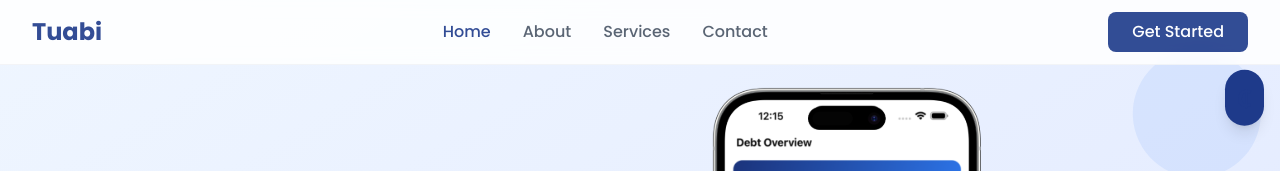
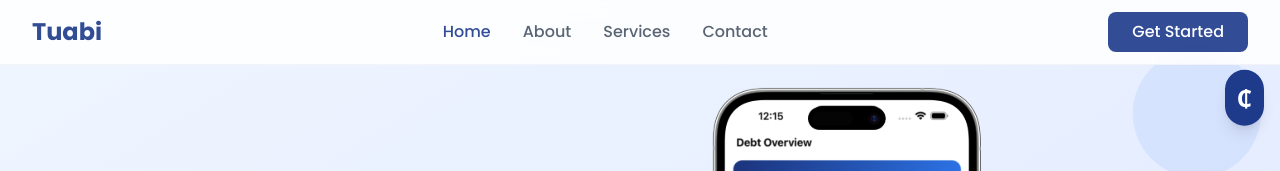
Before and after one commit to bliss-armah/tuabi-web, a React (Vite) app: page / in a window 1280 px wide. Shown: the top 171 px of the page. Built offline with nearby package versions, Linux system fonts and the light colour scheme.

Commit message:
Refactor currency display in App component by removing redundant styling for cedi symbol.

```diff
--- a/src/App.tsx
+++ b/src/App.tsx
@@ -311,7 +311,7 @@
                 transition={{ duration: 2, repeat: Infinity }}
                 className="absolute -top-4 -right-4 bg-[#1E3A8A] text-white p-3 rounded-full shadow-lg"
               >
-                <span className="text-2xl font-bold text-[#1E3A8A]">₵</span>
+                <span className="text-2xl font-bold">₵</span>
               </motion.div>
             </motion.div>
           </div>
```
